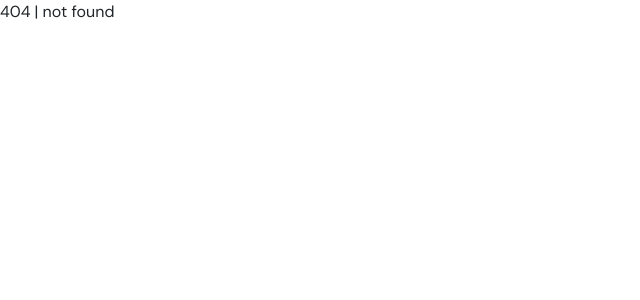
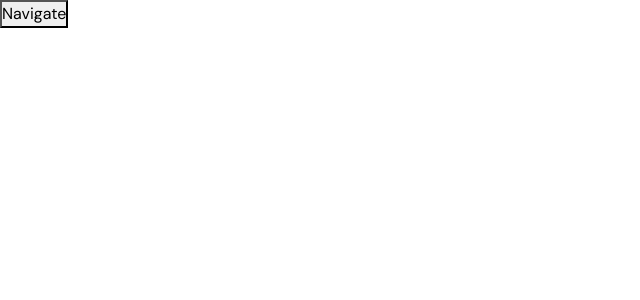
Before and after one commit to mern-trainer/Hari-MERN, a React (Vite) app in the folder ReactJS/app/: page /navigation in a window 1280 px wide. Before the commit this address had no page. Shown: the top 300 px of the page, without its empty margins (0-640 px from the left). Built offline with nearby package versions, Linux system fonts and the light colour scheme.

Commit message:
use navigate

```diff
--- a/ReactJS/app/src/Router.jsx
+++ b/ReactJS/app/src/Router.jsx
@@ -2,6 +2,7 @@ import { BrowserRouter, Route, Routes } from "react-router"
 import TodoList from "./pages/TodoList"
 import ParentComponent from "./pages/ParentComponent"
 import { State } from "./pages/State"
+import Navigations from "./pages/Navigation"
 
 const Router = () => {
     return <BrowserRouter>
@@ -20,6 +21,7 @@ const Router = () => {
         <Routes>
             <Route path="/">
                 <Route path="list" Component={TodoList} />
+                <Route path="/navigation" Component={Navigations} />
                 <Route path="state" Component={State} />
                 <Route path="parent" Component={ParentComponent} />
                 <Route path="sample" element={<div>Hello</div>} />
--- /dev/null
+++ b/ReactJS/app/src/pages/Navigation.jsx
@@ -0,0 +1,21 @@
+import { useNavigate } from "react-router"
+
+const Navigations = () => {
+
+    const isLoggedIn = false
+    const navigate = useNavigate()
+
+    const handleNavigate = () => {
+        if (isLoggedIn) {
+            navigate("/home")
+        } else {
+            navigate("/login")
+        }
+    }
+
+    return <div>
+        <button onClick={handleNavigate}>Navigate</button>
+    </div>
+}
+
+export default Navigations
```
